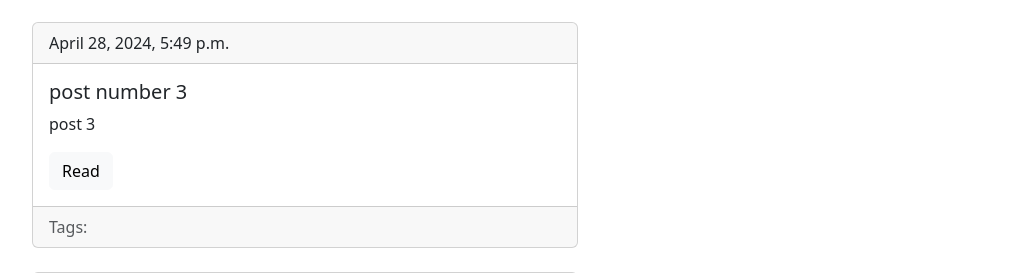
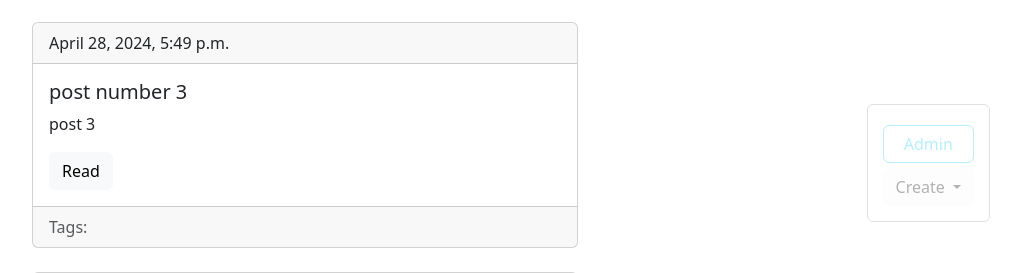
Before and after one commit to N1ph1l1m/djangoBlog, a Django app: page /blog/ in a window 1280 px wide. Shown: the part 548-821 px from the top of the page, without its empty margins (240-1261 px from the left). Run offline with Django 5.2, Linux system fonts and the light colour scheme; data comes from the database, SQL or seed files in the repository.

Commit message:
1.9 - Add custom CSS

```diff
--- a/app/blogengine/blog/templates/blog/base_blog.html
+++ b/app/blogengine/blog/templates/blog/base_blog.html
@@ -1 +1,24 @@
 {%extends 'base.html'%}
+
+
+{%block admin-panel%}
+
+<div class="btn-group">
+    <button type="button" class="btn btn-light dropdown-toggle" data-bs-toggle="dropdown" aria-expanded="false">
+        Create
+    </button>
+    <ul class="dropdown-menu">
+      <li><a class="dropdown-item" href="{% url 'post_create_url' %}">Posts</a></li>
+      <li><a class="dropdown-item" href="{% url 'tag_create_url' %}">Tag</a></li>
+    </ul>
+  </div>
+
+
+
+
+
+    <a href="{{admin_object.get_update_url}}" class="btn btn-light edit" style="{% if detail %}display:block;{% endif%}">Edit</a>
+    <a href="{{admin_object.get_delete_url}}" class="btn btn-danger delete" style="{% if detail %}display:block;{% endif%}">Delete</a>
+
+
+{%endblock%}
--- a/app/blogengine/blog/utils.py
+++ b/app/blogengine/blog/utils.py
@@ -12,7 +12,7 @@ class ObjectDetailMixin:
 
     def get(self,request,slug):
             obj  = get_object_or_404(self.model,slug__iexact=slug)
-            return render(request, self.template, context = {self.model.__name__.lower(): obj})
+            return render(request, self.template, context = {self.model.__name__.lower(): obj, 'admin_object':obj , 'detail':True})
 
 
 class ObjectCreateMixin:
--- a/app/blogengine/blogengine/settings.py
+++ b/app/blogengine/blogengine/settings.py
@@ -117,6 +117,9 @@ USE_TZ = True
 # https://docs.djangoproject.com/en/5.0/howto/static-files/
 
 STATIC_URL = 'static/'
+STATICFILES_DIRS = [
+    os.path.join(BASE_DIR,'static')
+]
 
 # Default primary key field type
 # https://docs.djangoproject.com/en/5.0/ref/settings/#default-auto-field
--- /dev/null
+++ b/app/blogengine/static/css/styles.css
@@ -0,0 +1,22 @@
+.admin-panel{
+    border:1px solid #999;
+    border-radius: 6px;
+    position: fixed;
+    right: 50px;
+    bottom: 30px;
+    opacity: 0.3;
+    padding: 15px;
+
+}
+.admin-panel a{
+    display: block;
+    margin:5px 0px;
+}
+
+.admin-panel:hover{
+    opacity: 1;
+}
+
+a.edit , a.delete{
+    display: none;
+}
--- a/app/blogengine/templates/base.html
+++ b/app/blogengine/templates/base.html
@@ -1,15 +1,18 @@
+{% load static %}
 <!DOCTYPE html>
 <html>
   <head>
     <meta charset="UTF-8" />
     <meta name="viewport" content="width=device-width, initial-scale=1.0" />
     <meta http-equiv="X-UA-Compatible" content="ie=edge" />
+    <script src="https://cdn.jsdelivr.net/npm/bootstrap@5.0.2/dist/js/bootstrap.bundle.min.js" integrity="sha384-MrcW6ZMFYlzcLA8Nl+NtUVF0sA7MsXsP1UyJoMp4YLEuNSfAP+JcXn/tWtIaxVXM" crossorigin="anonymous"></script>
     <link
       href="https://cdn.jsdelivr.net/npm/bootstrap@5.3.3/dist/css/bootstrap.min.css"
       rel="stylesheet"
       integrity="sha384-QWTKZyjpPEjISv5WaRU9OFeRpok6YctnYmDr5pNlyT2bRjXh0JMhjY6hW+ALEwIH"
       crossorigin="anonymous"
     />
+    <link rel ="stylesheet" href="{% static 'css/styles.css'%}">
     <title>
       {% block title %}
       Blog engine
@@ -53,5 +56,10 @@
           </div>
       </div>
     </div>
+
+    <div class = "admin-panel align-items-center">
+      <a href="/admin" class="btn btn-outline-info">Admin</a>
+      {%block admin-panel %}{%endblock%}
+    </div>
   </body>
 </html>
```
